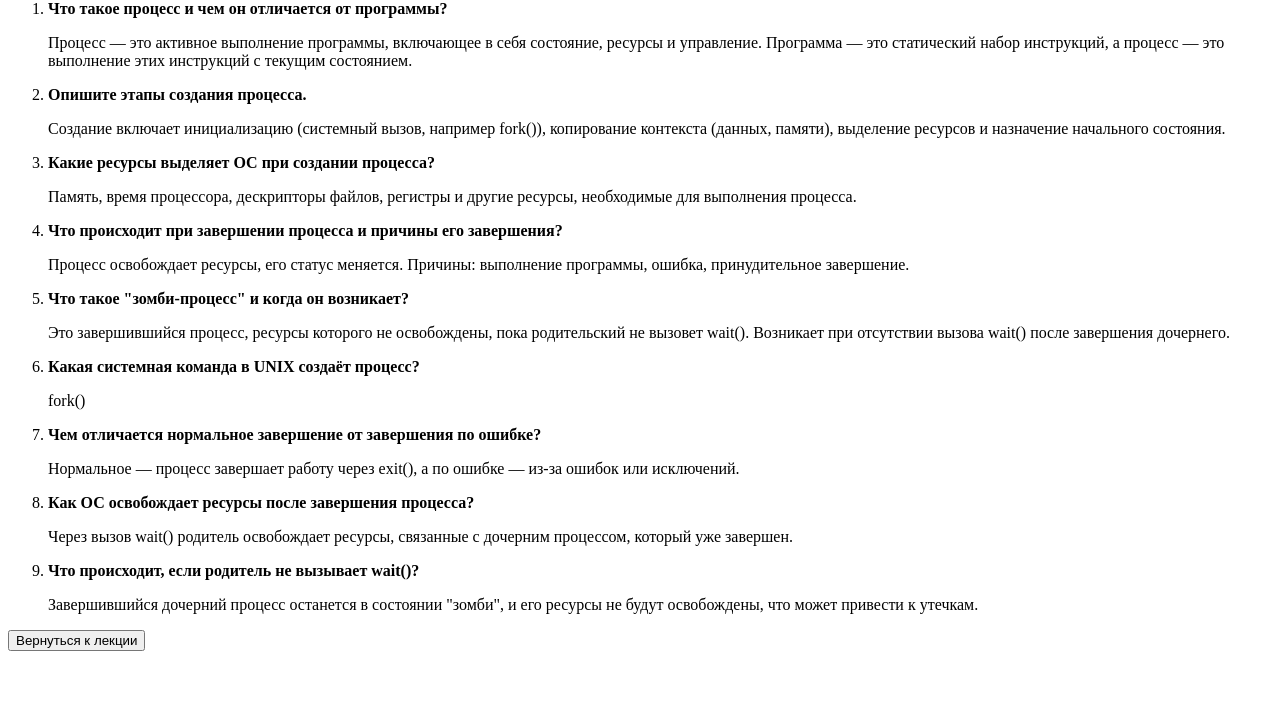
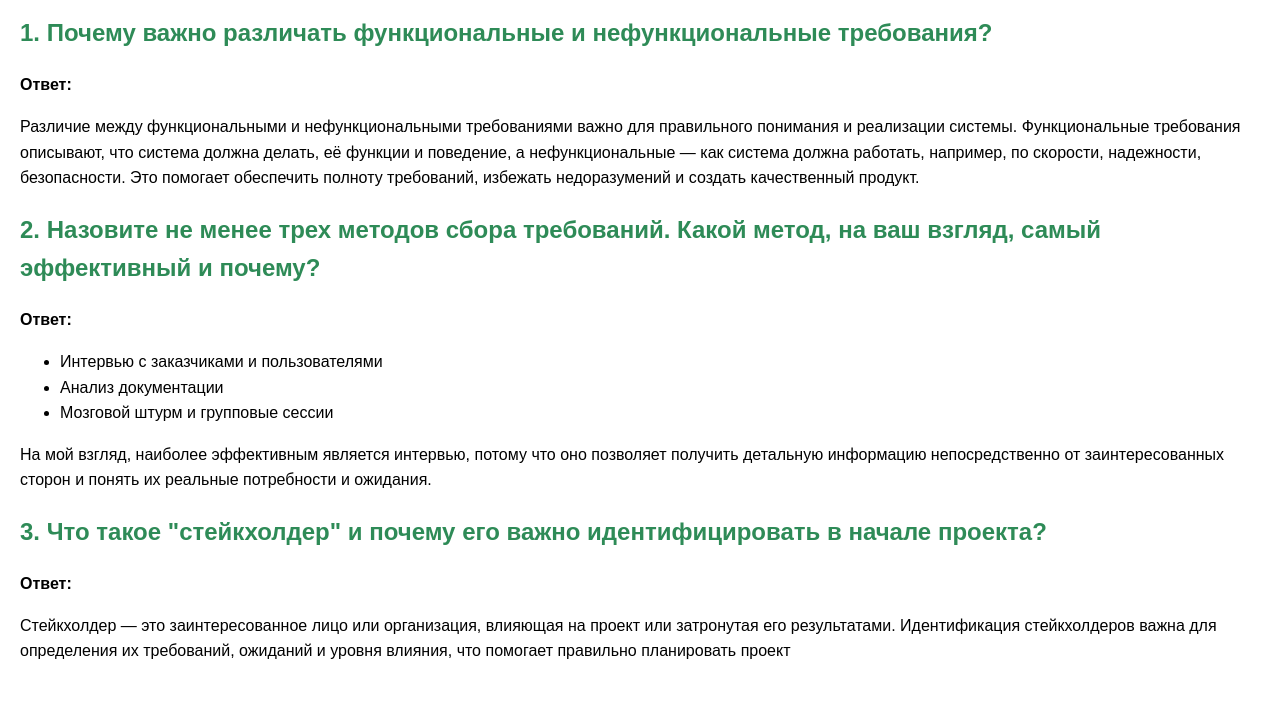
Before and after one commit to irinachkpr/irinachkpr.github.io, a plain HTML site: page ответы.html in a window 1280 px wide. Shown: the part 80-800 px from the top of the page. Drawn offline with Linux system fonts and the light colour scheme.

Commit message:
Add files via upload

```diff
--- a/ответы.html
+++ b/ответы.html
@@ -1,40 +1,35 @@
 <!DOCTYPE html>
 <html lang="ru">
 <head>
-    <meta charset="UTF-8" />
-    <title>Ответы на контрольные вопросы</title>
+<meta charset="UTF-8" />
+<meta name="viewport" content="width=device-width, initial-scale=1.0" />
+<title>Ответы на вопросы по требованиям</title>
+<style>
+  body { font-family: Arial, sans-serif; line-height: 1.6; margin: 20px; }
+  h1 { text-align: center; }
+  h2 { color: #2E8B57; }
+  p { margin-bottom: 15px; }
+  .question { font-weight: bold; }
+</style>
 </head>
 <body>
-    <h1>Ответы на вопросы по лекции № 7</h1>
-    <ol>
-        <li><strong>Что такое процесс и чем он отличается от программы?</strong>
-            <p>Процесс — это активное выполнение программы, включающее в себя состояние, ресурсы и управление. Программа — это статический набор инструкций, а процесс — это выполнение этих инструкций с текущим состоянием.</p>
-        </li>
-        <li><strong>Опишите этапы создания процесса.</strong>
-            <p>Создание включает инициализацию (системный вызов, например fork()), копирование контекста (данных, памяти), выделение ресурсов и назначение начального состояния.</p>
-        </li>
-        <li><strong>Какие ресурсы выделяет ОС при создании процесса?</strong>
-            <p>Память, время процессора, дескрипторы файлов, регистры и другие ресурсы, необходимые для выполнения процесса.</p>
-        </li>
-        <li><strong>Что происходит при завершении процесса и причины его завершения?</strong>
-            <p>Процесс освобождает ресурсы, его статус меняется. Причины: выполнение программы, ошибка, принудительное завершение.</p>
-        </li>
-        <li><strong>Что такое "зомби-процесс" и когда он возникает?</strong>
-            <p>Это завершившийся процесс, ресурсы которого не освобождены, пока родительский не вызовет wait(). Возникает при отсутствии вызова wait() после завершения дочернего.</p>
-        </li>
-        <li><strong>Какая системная команда в UNIX создаёт процесс?</strong>
-            <p>fork()</p>
-        </li>
-        <li><strong>Чем отличается нормальное завершение от завершения по ошибке?</strong>
-            <p>Нормальное — процесс завершает работу через exit(), а по ошибке — из-за ошибок или исключений.</p>
-        </li>
-        <li><strong>Как ОС освобождает ресурсы после завершения процесса?</strong>
-            <p>Через вызов wait() родитель освобождает ресурсы, связанные с дочерним процессом, который уже завершен.</p>
-        </li>
-        <li><strong>Что происходит, если родитель не вызывает wait()?</strong>
-            <p>Завершившийся дочерний процесс останется в состоянии "зомби", и его ресурсы не будут освобождены, что может привести к утечкам.</p>
-        </li>
-    </ol>
-    <p><a href="лекция 7.html"><button>Вернуться к лекции</button></a></p>
+<h1>Ответы на вопросы по требованиям</h1>
+
+<h2>1. Почему важно различать функциональные и нефункциональные требования?</h2>
+<p class="question">Ответ:</p>
+<p>Различие между функциональными и нефункциональными требованиями важно для правильного понимания и реализации системы. Функциональные требования описывают, что система должна делать, её функции и поведение, а нефункциональные — как система должна работать, например, по скорости, надежности, безопасности. Это помогает обеспечить полноту требований, избежать недоразумений и создать качественный продукт.</p>
+
+<h2>2. Назовите не менее трех методов сбора требований. Какой метод, на ваш взгляд, самый эффективный и почему?</h2>
+<p class="question">Ответ:</p>
+<ul>
+  <li>Интервью с заказчиками и пользователями</li>
+  <li>Анализ документации</li>
+  <li>Мозговой штурм и групповые сессии</li>
+</ul>
+<p>На мой взгляд, наиболее эффективным является интервью, потому что оно позволяет получить детальную информацию непосредственно от заинтересованных сторон и понять их реальные потребности и ожидания.</p>
+
+<h2>3. Что такое "стейкхолдер" и почему его важно идентифицировать в начале проекта?</h2>
+<p class="question">Ответ:</p>
+<p>Стейкхолдер — это заинтересованное лицо или организация, влияющая на проект или затронутая его результатами. Идентификация стейкхолдеров важна для определения их требований, ожиданий и уровня влияния, что помогает правильно планировать проект
+</p>
 </body>
-</html>
```
